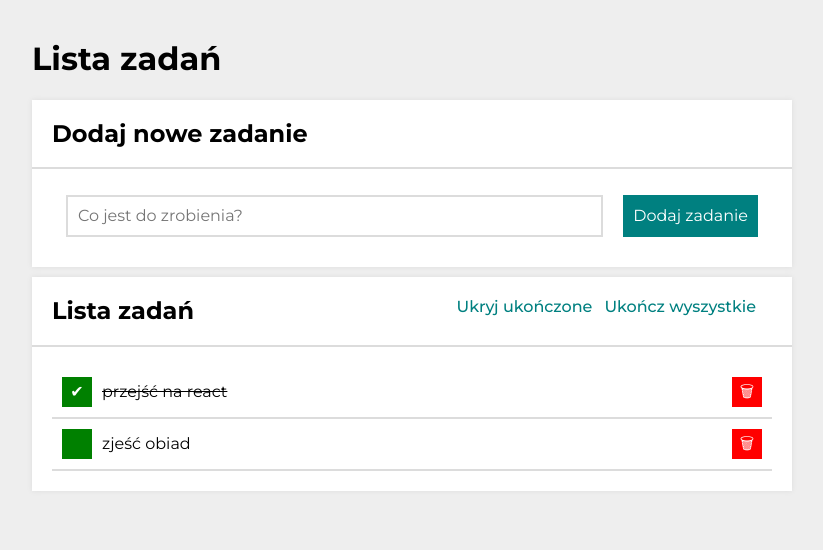
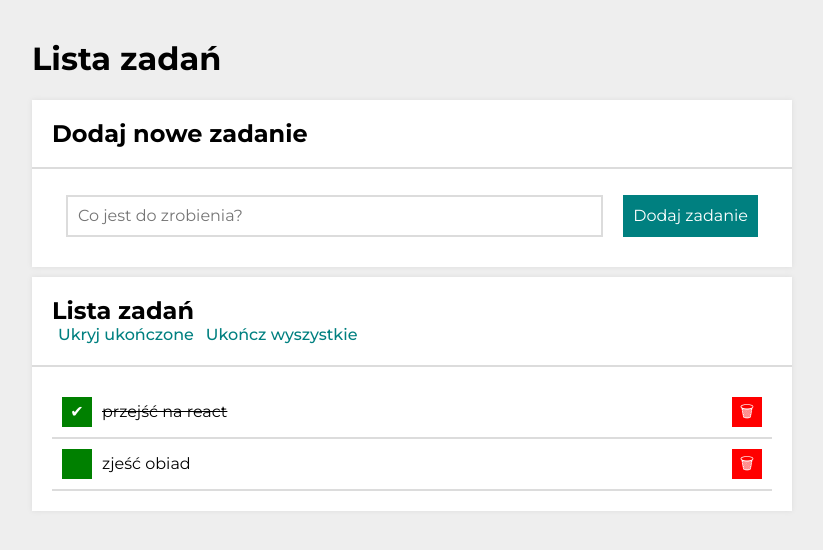
Before and after one commit to ewqa89/todo-list-react, a React (Create React App) app: page / in a window 1280 px wide. Shown: the top 550 px of the page, without its empty margins (228-1051 px from the left). Built offline with nearby package versions, Linux system fonts and the light colour scheme.

Commit message:
changed tag div to section

```diff
--- a/src/Section/index.js
+++ b/src/Section/index.js
@@ -1,13 +1,13 @@
 import "./style.css";
 
 const Section = ({ title, body, extraHeaderContent }) => (
-    <div className="section">
-        <div className="section__div section__div--homework">
+    <section className="section">
+        <div className="section__header">
             <h2 className="section__head">{title}</h2>
             {extraHeaderContent}
         </div>
         {body}
-    </div>
+    </section>
 );
 
 export default Section;
```
